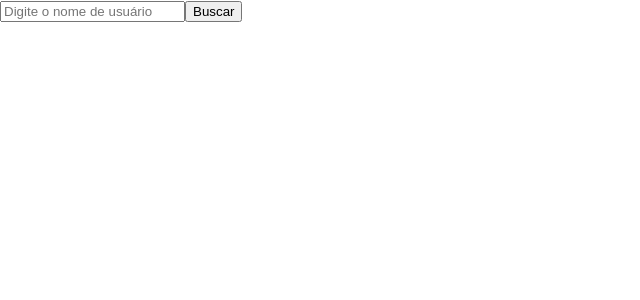
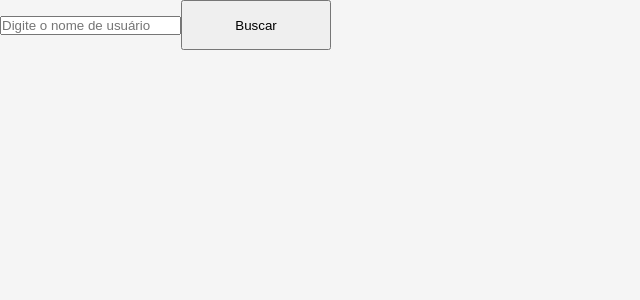
Before and after one commit to adonisamarante/github-viewer, a React (Create React App) app: page / in a window 1280 px wide. Shown: the top 300 px of the page, without its empty margins (0-640 px from the left). Built offline with nearby package versions, Linux system fonts and the light colour scheme.

Commit message:
feat: styled-components setup and userInfo fix

```diff
--- a/package.json
+++ b/package.json
@@ -16,6 +16,7 @@
     "react-dom": "^18.1.0",
     "react-router-dom": "^6.3.0",
     "react-scripts": "5.0.1",
+    "styled-components": "^5.3.5",
     "typescript": "^4.4.2",
     "web-vitals": "^2.1.0"
   },
@@ -39,6 +40,7 @@
   },
   "devDependencies": {
     "@types/react-router-dom": "^5.3.3",
+    "@types/styled-components": "^5.1.25",
     "@typescript-eslint/eslint-plugin": "^5.21.0",
     "@typescript-eslint/parser": "^5.21.0",
     "eslint": "^8.14.0",
--- a/src/App.tsx
+++ b/src/App.tsx
@@ -1,11 +1,14 @@
 /* eslint-disable */
 import { BrowserRouter, Route, Routes } from 'react-router-dom';
 import { SearchContextProvider } from './contexts/SearchContext';
+import GlobalStyle from './styles/global'
 import { Home } from './pages/Home';
 import { UserInfo } from './pages/UserInfo';
 
 function App() {
   return (
+    <>
+      <GlobalStyle />
       <BrowserRouter>
         <SearchContextProvider>
           <Routes>
@@ -14,6 +17,7 @@ function App() {
           </Routes>
         </SearchContextProvider>
       </BrowserRouter>
+    </>
   );
 }
 
--- a/src/components/Button/index.tsx
+++ b/src/components/Button/index.tsx
@@ -1,9 +1,10 @@
 import React, { ButtonHTMLAttributes } from 'react';
+import { CustomButton } from './styles';
 
 type buttonProps = ButtonHTMLAttributes<HTMLButtonElement>;
 
 export default function Button({ ...props }: buttonProps) {
   return (
-    <button {...props} />
+    <CustomButton {...props} />
   );
 }
--- /dev/null
+++ b/src/components/Button/styles.ts
@@ -0,0 +1,6 @@
+import styled from 'styled-components';
+
+export const CustomButton = styled.button`
+  height: 50px;
+  width: 150px;
+`;
--- a/src/contexts/SearchContext.tsx
+++ b/src/contexts/SearchContext.tsx
@@ -4,20 +4,22 @@ import React, {
 import axios from 'axios';
 
 type User = {
-  name: string;
-  avatar_url: string;
-  html_url: string;
-  followers: number;
-  following: number;
-  location: string;
-  repos: Repo[]
+  readonly name: string;
+  readonly avatar_url: string;
+  readonly html_url: string;
+  readonly followers: number;
+  readonly following: number;
+  readonly location: string;
+  readonly bio: string;
+  readonly repos: Repo[]
 }
 
 type Repo = {
-  name: string,
-  private: boolean,
-  language: string,
-  html_url: string,
+  readonly name: string,
+  readonly private: boolean,
+  readonly language: string,
+  readonly stargazers_count: number,
+  readonly html_url: string,
 }
 
 type SearchContextProvider = {
@@ -39,30 +41,39 @@ export function SearchContextProvider(props: SearchContextProviderProps) {
   const { children } = props;
 
   function searchUser(username: string) {
-    const repos: Repo[] = [];
     setLoading(true);
     axios.all([
       axios.get(`https://api.github.com/users/${username}`),
       axios.get(`https://api.github.com/users/${username}/repos`),
     ]).then((res) => {
-      if (res[1].data) {
-        res[1].data.map((repo: Repo) => repos.push({
+      const resultUser = res[0].data;
+      const resultUserRepos = res[1].data;
+
+      if (resultUser) {
+        const filteredRepos: Repo[] = [];
+
+        if (resultUserRepos) {
+          resultUserRepos.map((repo: Repo) => filteredRepos.push({
             name: repo.name,
             private: repo.private,
             language: repo.language,
+            stargazers_count: repo.stargazers_count,
             html_url: repo.html_url,
           }));
+          filteredRepos.sort((a, b) => (a.stargazers_count > b.stargazers_count ? 1 : -1));
         }
 
         setUserInfo({
-        name: res[0].data.name,
-        avatar_url: res[0].data.avatar_url,
-        html_url: res[0].data.html_url,
-        followers: res[0].data.followers,
-        following: res[0].data.following,
-        location: res[0].data.location,
-        repos,
+          name: resultUser.name,
+          avatar_url: resultUser.avatar_url,
+          html_url: resultUser.html_url,
+          followers: resultUser.followers,
+          following: resultUser.following,
+          location: resultUser.location,
+          bio: resultUser.bio,
+          repos: filteredRepos,
         });
+      }
 
       setLoading(false);
     });
--- a/src/pages/UserInfo/index.tsx
+++ b/src/pages/UserInfo/index.tsx
@@ -3,5 +3,6 @@ import SearchContext from '../../contexts/SearchContext';
 
 export function UserInfo() {
   const { userInfo } = useContext(SearchContext);
+
   return <p>{userInfo?.name}</p>;
 }
--- /dev/null
+++ b/src/styles/global.ts
@@ -0,0 +1,16 @@
+import { createGlobalStyle } from 'styled-components';
+
+export default createGlobalStyle`
+  * {
+    margin: 0;
+    padding: 0;
+    box-sizing: border-box;
+  }
+
+  body {
+    background: #F5F5F5;
+    font-size: 14px;
+    color: #333;
+    font-family: sans-serif;
+  }
+`;
```
Also changed, not shown: 1 other file (tests, documents, lock files or other folders). Lines whose indentation alone changed are shown as unchanged.
